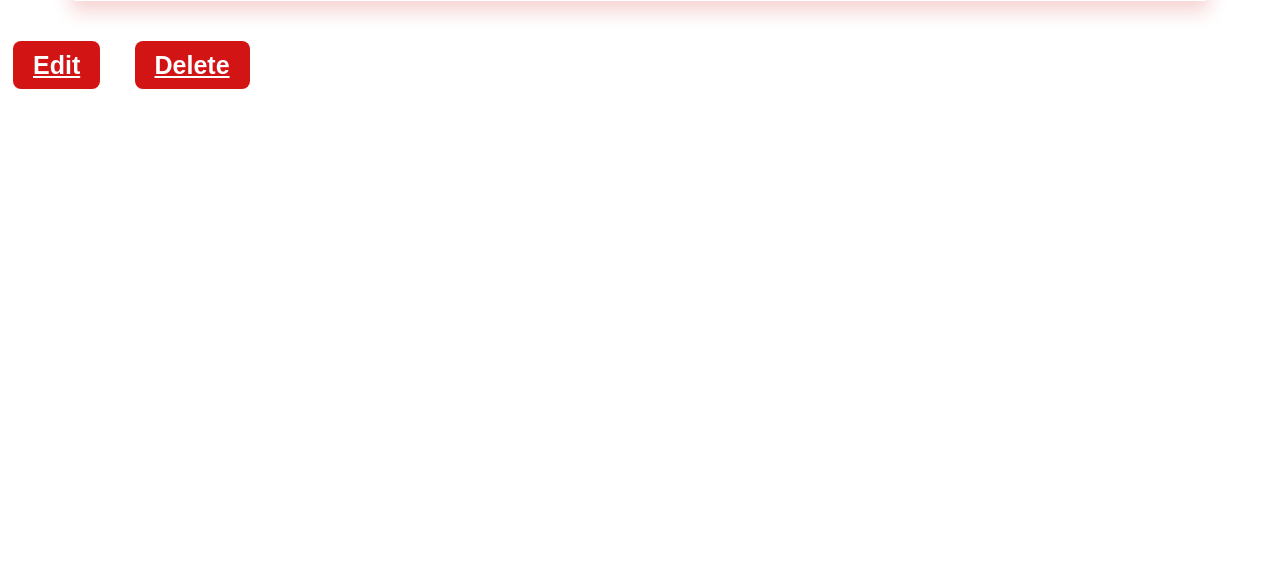
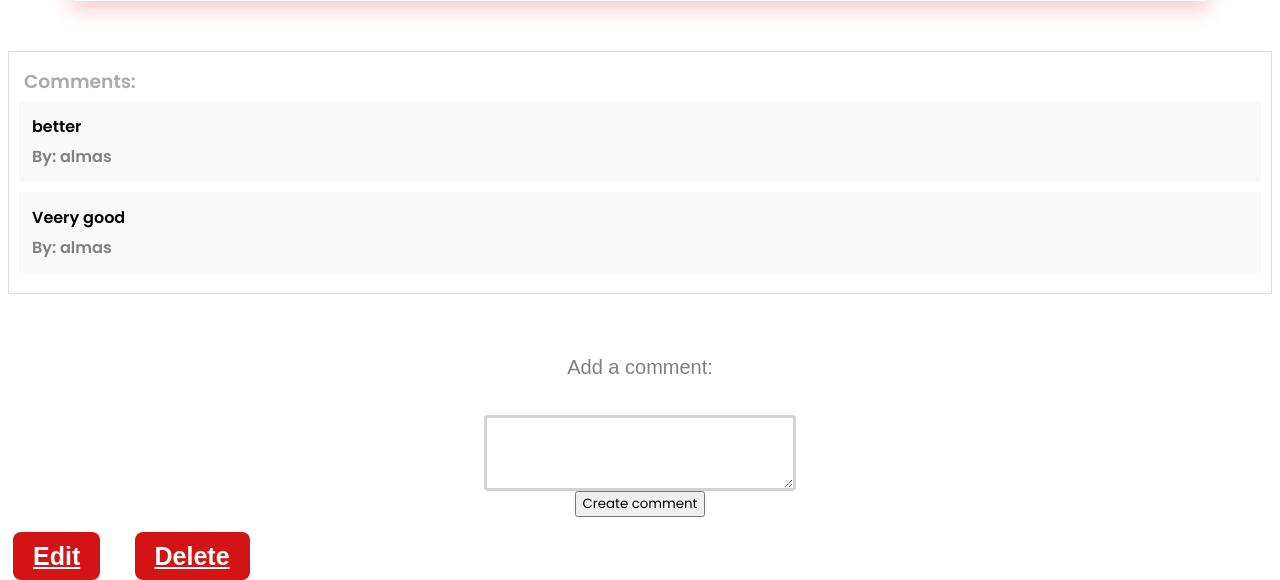
Before and after one commit to AlmasBeis/TopRecipe, a Flask app: page /recipe/1 in a window 1280 px wide. Shown: the part 471-1051 px from the top of the page. Before the commit the page ends 560 px from the top, so only its background shows below. Run offline with Flask 3, Linux system fonts and the light colour scheme; tables that the repository leaves empty hold one stand-in row (values such as "Sample post"); grey boxes marked "Sample" are stand-in pictures.

Commit message:
Add comment and ingridient

```diff
--- a/app.py
+++ b/app.py
@@ -32,13 +32,21 @@ class Recipe(db.Model):
     id = db.Column(db.Integer, primary_key=True)
     title = db.Column(db.String(100), nullable=False)
     image_url = db.Column(db.String(200), nullable=True)
-    ingredients = db.Column(db.Text, nullable=False)
     instructions = db.Column(db.Text, nullable=False)
     rating = db.Column(db.Float, default=0.0)
     num_ratings = db.Column(db.Integer, default=0)
     ingredient_id = db.Column(db.Integer, db.ForeignKey('ingredient.id'))
     ingredient = relationship('Ingredient')
+    comments = relationship('Comment')
 
+
+class Comment(db.Model):
+    id = db.Column(db.Integer, primary_key=True)
+    recipe_id = db.Column(db.Integer, db.ForeignKey('recipe.id'))
+    user_id = db.Column(db.Integer, db.ForeignKey('user.id'))
+    text = db.Column(db.Text, nullable=False)
+
+    user = db.relationship('User')
 
 class Ingredient(db.Model):
     id = db.Column(db.Integer, primary_key=True)
@@ -227,6 +235,7 @@ def user_delete(id):
 @app.route('/create_recipe', methods=['GET', 'POST'])
 @login_required
 def create_recipe():
+    ingredients = Ingredient.query.all()
     if request.method == 'POST':
         title = request.form.get('title')
         image_url = request.form.get('image_url')
@@ -237,8 +246,8 @@ def create_recipe():
         recipe = Recipe(
             title=title,
             image_url=image_url,
-            ingredients=ingredient,
-            instructions=instructions
+            instructions=instructions,
+            ingredient_id=ingredient_id
         )
 
         db.session.add(recipe)
@@ -247,7 +256,7 @@ def create_recipe():
         flash('Recipe created successfully', 'success')
         return redirect(url_for('index'))
 
-    return render_template('recipe/create.html')
+    return render_template('recipe/create.html', ingredients=ingredients)
 
 
 # Read a recipe
@@ -257,6 +266,21 @@ def detail_recipe(id):
     return render_template('recipe/detail.html', recipe=recipe)
 
 
+@app.route('/recipe/<int:id>/add_comment', methods=['POST'])
+@login_required
+def add_comment(id):
+    recipe = Recipe.query.get(id)
+    text = request.form.get('comment')
+
+    if text:
+        user = get_current_user()  # Assuming get_current_user is available in the current module
+        user_id = user.id if user else None
+
+        new_comment = Comment(text=text, recipe_id=recipe.id, user_id=user_id)
+        db.session.add(new_comment)
+        db.session.commit()
+
+    return redirect(url_for('detail_recipe', id=id))
 # Update a recipe
 @app.route('/update_recipe/<int:id>', methods=['GET', 'POST'])
 @login_required
@@ -287,6 +311,29 @@ def delete_recipe(id):
     flash('Recipe deleted successfully', 'success')
     return redirect(url_for('index'))
 
+
+@app.route('/create-ingredient', methods=['GET'])
+def create_ingredient_form():
+    return render_template('ingredients/create.html')
+
+
+# Add a route for handling the form submission
+@app.route('/create-ingredient', methods=['POST'])
+def create_ingredient():
+    title = request.form.get('title')
+    image_url = request.form.get('image_url')
+    description = request.form.get('description')
+
+    if title and description:
+        new_ingredient = Ingredient(title=title, image_url=image_url, description=description)
+        db.session.add(new_ingredient)
+        db.session.commit()
+
+    return redirect(url_for('create_recipe'))
+
+
+if __name__ == '__main__':
+    app.run(debug=True)
 
 # @app.route('/recipes')
 # def recipe_list():
--- a/static/css/recipe/detail.css
+++ b/static/css/recipe/detail.css
@@ -89,3 +89,54 @@ h3{
 .red-button, .increase-btn:hover{
     background-color: #d21414;
 }
+.form{
+  display: flex;
+  flex-direction: column;
+  padding: 2%;
+  align-items: center;
+}
+label{
+  margin: 3% 0%;
+  font-size: 20px;
+  font-family: Arial;
+  color: grey;
+  font-weight: 500;
+}
+input{
+  border-radius: 4px;
+  border: 3px solid lightgrey;
+  padding: 10px 3px;
+  width: 300px;
+  height: 10px;
+}
+input::placeholder{
+  color: grey;
+  font-family: Arial;
+  font-weight: 400;
+  font-size: 10px;
+}
+textarea {
+    border-radius: 4px;
+    border: 3px solid lightgrey;
+    padding: 10px 3px;
+    width: 300px;
+    height: 50px; /* Set the desired height */
+    font-family: Arial;
+    font-weight: 400;
+    font-size: 15px;
+    color: grey; /* Set the text color */
+}
+.comments-section {
+    border: 1px solid #ddd;
+    padding: 10px;
+}
+
+.comment {
+    margin-bottom: 10px;
+    padding: 8px;
+    background-color: #f9f9f9;
+}
+
+.author {
+    color: grey;
+}
--- a/static/css/user/create.css
+++ b/static/css/user/create.css
@@ -75,3 +75,7 @@ textarea::placeholder {
     font-weight: 400;
     font-size: 15px;
 }
+*{
+  font-family: Arial;
+  text-decoration: none;
+}
--- a/templates/recipe/detail.html
+++ b/templates/recipe/detail.html
@@ -37,6 +37,30 @@
                 </div>
             </div>
         {% endfor %}
+
+
+<div class="comments-section">
+    <h3>Comments:</h3>
+    {% for comment in recipe.comments %}
+        <div class="comment">
+            <p>{{ comment.text }}</p>
+            {% if comment.user %}
+                <p class="author">By: {{ comment.user.username }}</p>
+            {% else %}
+                <p class="author">Anonymous User</p>
+            {% endif %}
+        </div>
+    {% endfor %}
+</div>
+
+
+<!-- Add this section for adding new comments -->
+<form class="form" method="post" action="{{ url_for('add_comment', id=recipe.id) }}">
+    <label for="comment">Add a comment:</label>
+    <textarea name="comment" rows="4" cols="50"></textarea>
+    <button type="submit" class="submitButton">Create comment</button>
+</form>
+
 </div>
 <a href="{{ url_for('update_recipe', id=recipe.id) }}" class="red-button">Edit</a>
 <a href="{{ url_for('delete_recipe', id=recipe.id) }}" class="red-button" onclick="return confirm('Are you sure you want to delete this recipe?')">Delete</a>
```
Also changed, not shown: templates/ingredients/create.html (added, +27 -0 lines), templates/recipe/create.html (+7 -0 lines), instance/recipes.db.
